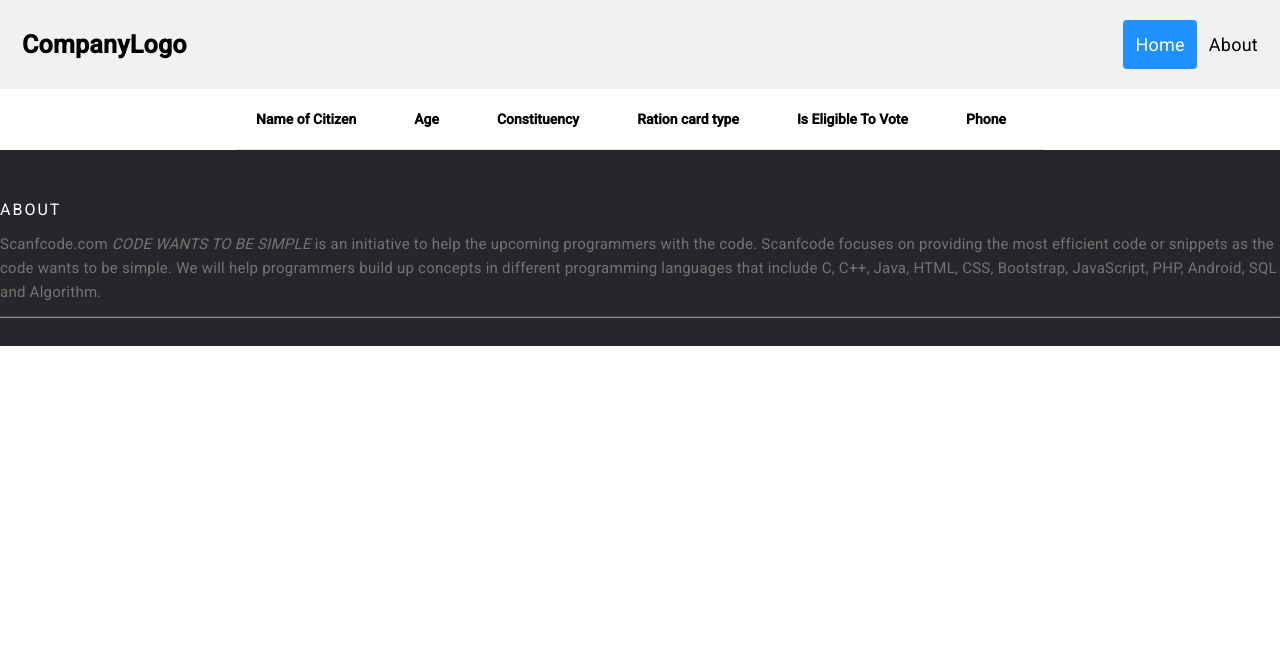
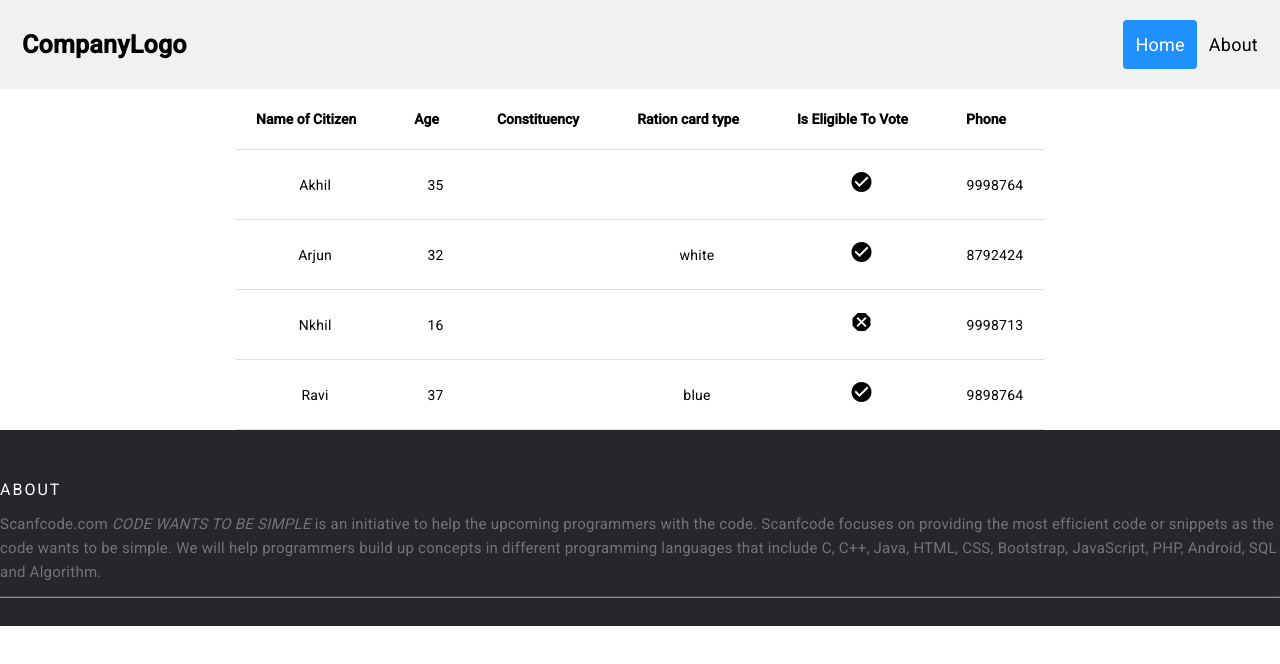
Before and after one commit to shabasy002/Table-Live, an Angular app: page /about in a window 1280 px wide. Shown: the top 664 px of the page. Built offline with nearby package versions, Linux system fonts and the light colour scheme.

Commit message:
sort-defaultsort-row-fetching -logic

```diff
--- a/src/app/components/election-table/election-table.component.html
+++ b/src/app/components/election-table/election-table.component.html
@@ -1,4 +1,4 @@
-<table matSort (matSortChange)="sortData($event)">
+<table matSort (matSortChange)="sortData($event)"  matSortDirection="asc" matSortDisableClear>
     <tbody>
       <ng-container >
         <tr >
@@ -8,27 +8,18 @@
       @for (ELEMENT_DATA of sortedData; track ELEMENT_DATA;let  i = $index) {
         <ng-container >
           <tr >
-            <td *ngFor="let k of columnConfigurations;let x= index; "> {{ELEMENT_DATA[k.columnDef]}}</td>
+            <td *ngFor="let k of columnConfigurations;let x= index; ">
+              <div *ngIf ="k.displayStyle!='boolean' && k.displayStyle!='booleanIcon' && k.hide!==true">
+                {{ELEMENT_DATA[k.columnDef]}}
+              </div>
+              <mat-icon *ngIf ="k.displayStyle=='boolean' && k.hide!==true">{{ELEMENT_DATA[k.columnDef]? "check_circle_black" : "dangerous_black"}}</mat-icon>
+
+            </td>
           </tr>
         </ng-container>
 
       }
-     <!-- <tr  *ngFor="let i of ELEMENT_DATA;let x= index;">
-      <ng-container *ngFor="let k of columnConfigurations ">
-        <td>
 
-          <div *ngIf ="k.displayStyle!='boolean' && k.displayStyle!='booleanIcon' && k.hide!==true">
-            {{k.cell[x]}}
-          </div>
-          <mat-icon *ngIf ="k.displayStyle=='boolean' && k.hide!==true">{{k.cell[x]? "check_circle_black" : "dangerous_black"}}</mat-icon>
-
-
-        </td>
-
-
-      </ng-container>
-
-     </tr> -->
 
 
 
--- a/src/app/components/election-table/election-table.component.ts
+++ b/src/app/components/election-table/election-table.component.ts
@@ -23,34 +23,22 @@ import { Observable, of } from 'rxjs';
 export class ElectionTableComponent implements OnInit {
   @Input() columnConfigurations: Array<ColumnConfiguration> = [];
   @Input() ELEMENT_DATA: Array<any> = [];
+  @Input() defaultSort: string='';
   @Output() arraySource: Array<any> = [];
   sortedData: VotersList[] | any;
   dataSource:Array<any>=[];
-  newVar:Array<any>=[];
+
 
 
 
 
   ngOnInit(): void {
-    //this.newVar===(Object.keys(this.ELEMENT_DATA[0]));
-    this.newVar=Object.assign([], Object.keys(this.ELEMENT_DATA[0]));
-    //console.log(this.newVar);
-    for(let i=1;i<this.newVar.length;i++){
+    //this.sortData(name:any);
+    //  console.log(this.defaultSort);
+    this.sortData({active: this.defaultSort, direction: "asc"})
+  }
 
-      let tempvar:any=this.newVar[i];
-      //console.log(this.ELEMENT_DATA[i].this.newVar[i])
-    }
-  }
-  getValue (objName:any, i:any){
-   // console.log(objName[i].newVar[i]);
- }
-  sort(val: any) {
-    //alert(val);
-    this.arraySource=[];
-   this.ELEMENT_DATA ===(this.ELEMENT_DATA.sort((a, b) => a[val] > b[val] ? 1 : a[val] < b[val] ? -1 : 0));
-   this.ELEMENT_DATA.forEach(val => this.arraySource.push(Object.assign({}, val)));
-    console.log(this.arraySource)
-    }
+
 
 
 
@@ -62,6 +50,7 @@ export class ElectionTableComponent implements OnInit {
 
 
     }
+
     sortData(sort: Sort) {
       const data = this.ELEMENT_DATA.slice();
       if (!sort.active || sort.direction === '') {
@@ -70,11 +59,9 @@ export class ElectionTableComponent implements OnInit {
       }
       this.sortedData = data.sort((a, b) => {
         const isAsc = sort.direction === 'asc';
-        switch (sort.active) {
-          case 'name': return compare(a.name, b.name, isAsc);
-          case 'age': return compare(a.age, b.age, isAsc);
-          default: return 0;
-        }
+        return compare(a[sort.active], b[sort.active], isAsc);
+
+
       });
 }
 
--- a/src/app/model/column-configutation.ts
+++ b/src/app/model/column-configutation.ts
@@ -1,7 +1,7 @@
 export interface ColumnConfiguration {
 	columnDef: string;
 	title: string;
-    cell:any;
+    //cell:any;
     hide?: boolean;
     sortable?: boolean;
 	displayStyle: DisplayStyle
--- a/src/app/pages/about-us/about-us.component.html
+++ b/src/app/pages/about-us/about-us.component.html
@@ -1 +1 @@
-<app-election-table [columnConfigurations]="columnConfigurations" [ELEMENT_DATA]="ELEMENT_DATA"></app-election-table>
+<app-election-table [columnConfigurations]="columnConfigurations" [ELEMENT_DATA]="ELEMENT_DATA" [defaultSort]="defaultSort"></app-election-table>
--- a/src/app/pages/about-us/about-us.component.ts
+++ b/src/app/pages/about-us/about-us.component.ts
@@ -19,43 +19,35 @@ import { Output, EventEmitter } from '@angular/core';
 export class AboutUsComponent  {
 
   @Output() dataSource: Array<any> = [];
+  defaultSort="name";
    ELEMENT_DATA: VotersList[] = [
     { name: 'Arjun', age: 32, phone: 8792424, isWhatsappUser: true, constituency: 'Thiruvanthapuram', isEligibleToVote: true, rationCardType: RationCardType.White},
     { name: 'Ravi', age: 37, phone: 9898764, isWhatsappUser: false, constituency: 'Kollam', isEligibleToVote: true, rationCardType: RationCardType.Blue},
-    { name: 'Akhil', age: 35, phone: 9998764, isWhatsappUser: true, constituency: 'Kocchi', isEligibleToVote: true},
+    { name: 'Akhil', age: 35, phone: 9998764, isWhatsappUser: true, constituency: 'Kochi', isEligibleToVote: true},
     { name: 'Nkhil', age: 16, phone: 9998713, isWhatsappUser: false, constituency: 'Kottayam', isEligibleToVote: false}
   ];
-  @Output() arraySource: Array<any> = [];
-
 
    columnConfigurations: Array<ColumnConfiguration> = [
-    { columnDef: 'name', title: 'Name of Citizen',  displayStyle: DisplayStyle.string,   cell:this.ELEMENT_DATA.map(function (user) {
-      return user.name;
-  })},
+    { columnDef: 'name', title: 'Name of Citizen',  displayStyle: DisplayStyle.string
+  },
 
-     { columnDef: 'age', title: 'Age', sortable:true, displayStyle: DisplayStyle.number, cell:this.ELEMENT_DATA.map(function (user) {
-      return user.age;
-  })},
-  { columnDef: 'constituency', title: 'Constituency', hide:true, displayStyle: DisplayStyle.string, cell:this.ELEMENT_DATA.map(function (user) {
-    return user.constituency;
-})},
-{ columnDef: 'rationCardType', displayStyle: DisplayStyle.string,  title: 'Ration card type', cell:this.ELEMENT_DATA.map(function (user) {
-  return user.rationCardType;
-})},
-  { columnDef: 'isEligibleToVote', displayStyle: DisplayStyle.boolean,  title: 'Is Eligible To Vote', cell:this.ELEMENT_DATA.map(function (user) {
-    return user.isEligibleToVote;
-})},
-     { columnDef: 'phone', title: 'Phone', displayStyle: DisplayStyle.number,  cell:this.ELEMENT_DATA.map(function (user) {
-      return user.phone;
-  })}
+     { columnDef: 'age', title: 'Age', sortable:true, displayStyle: DisplayStyle.number
+  },
+  { columnDef: 'constituency', title: 'Constituency', hide:true, displayStyle: DisplayStyle.string
+},
+{ columnDef: 'rationCardType', displayStyle: DisplayStyle.string,  title: 'Ration card type'
+},
+  { columnDef: 'isEligibleToVote', displayStyle: DisplayStyle.boolean,  title: 'Is Eligible To Vote'
+},
+     { columnDef: 'phone', title: 'Phone', displayStyle: DisplayStyle.number
+  }
   ];
   @Input()
   newArr: VotersList[] = [];
   ngOnChanges() {
-    // create header using child_id
-    //console.log(this.dataSource);
+
   }
   constructor() {
-    console.log(this.arraySource) ;
+
   }
 }
```
